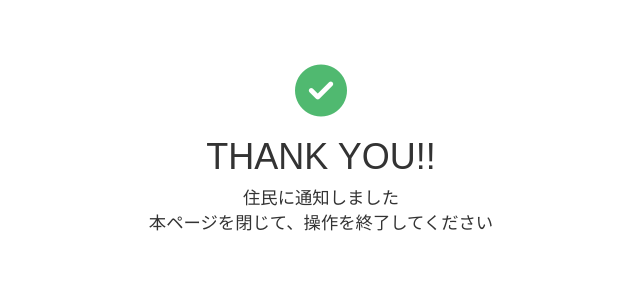
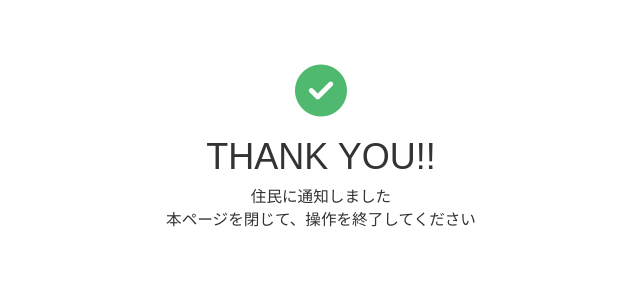
Before and after one commit to CyanForWeb/Visiter-Sysitem, a Django app: template Apps/templates/html_Guest/Guest_other_end.html in a window 1280 px wide. Shown: the top 300 px of the page, without its empty margins (319-959 px from the left). Run offline with Django 3.2, Linux system fonts and the light colour scheme; the template is opened without the code that fills it, so the values that code supplies are empty; data comes from the database, SQL or seed files in the repository; both versions use the stored data as it was after the commit; some libraries are stand-ins or nearby versions.

Commit message:
Risa 12/2最終2

```diff
--- a/Apps/templates/html_Guest/Guest_other_end.html
+++ b/Apps/templates/html_Guest/Guest_other_end.html
@@ -20,7 +20,7 @@
       <div class="content" style="text-align: center;">
         <br><i class="fa-solid fa-circle-check fa-3x" style="color: #50b970;"></i>
         <h1>THANK YOU!!</h1>
-        <p>住民に通知しました
+        <p style="font-size:90%;">住民に通知しました
         <br>本ページを閉じて、操作を終了してください</p>
       </div>
 
--- a/Apps/templates/html_Guest/Guest_post_end2.html
+++ b/Apps/templates/html_Guest/Guest_post_end2.html
@@ -19,7 +19,7 @@
       <div class="content" style="text-align: center;">
       <br><i class="fa-solid fa-circle-check fa-3x" style="color: #50b970;"></i>
       <h1>THANK YOU!!</h1>
-      <p>送信ありがとうございます
+      <p style="font-size:90%;">送信ありがとうございます
       <br>本ページを閉じて、操作を終了してください</p>
       </div>
 
```
Also changed, not shown: db.sqlite3.
